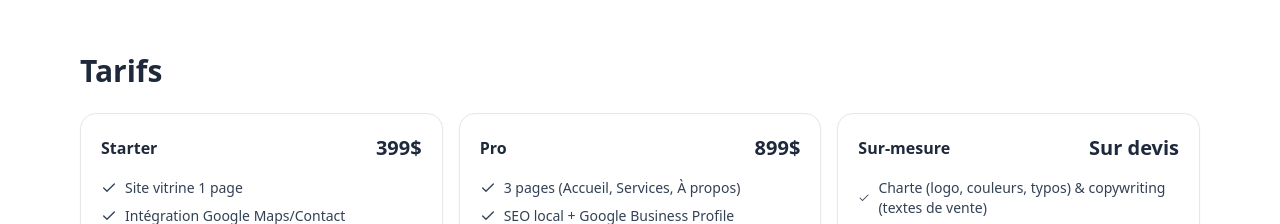
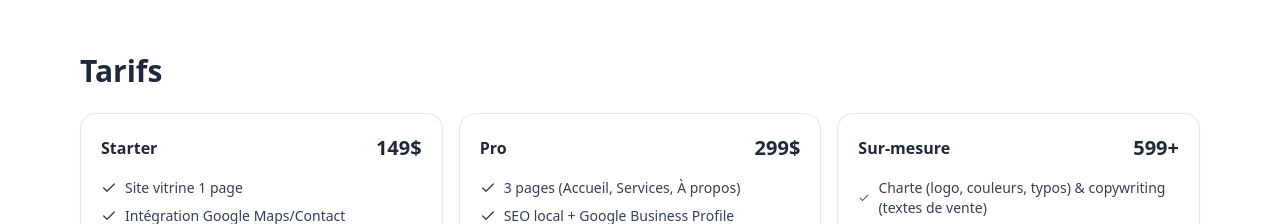
Before and after one commit to cadore93/nordik-ai-site, a Next.js app: page / in a window 1280 px wide. Shown: the part 1360-1584 px from the top of the page. Built offline with nearby package versions, Linux system fonts and the light colour scheme.

Commit message:
Update page.jsx

```diff
--- a/app/page.jsx
+++ b/app/page.jsx
@@ -21,9 +21,9 @@ export default function Page() {
     { name: "Gabriel B.", text: "Super service à la clientèle et toujours livré dans les temps.", stars: 5 },
   ];
   const plans = [
-    { name: "Starter", price: "399$", items: ["Site vitrine 1 page", "Intégration Google Maps/Contact", "Livraison 72h"]},
-    { name: "Pro", price: "899$", items: ["3 pages (Accueil, Services, À propos)", "SEO local + Google Business Profile", "Intégration prise de RDV"]},
-    { name: "Sur-mesure", price: "Sur devis", items: [
+    { name: "Starter", price: "149$", items: ["Site vitrine 1 page", "Intégration Google Maps/Contact", "Livraison 72h"]},
+    { name: "Pro", price: "299$", items: ["3 pages (Accueil, Services, À propos)", "SEO local + Google Business Profile", "Intégration prise de RDV"]},
+    { name: "Sur-mesure", price: "599+", items: [
   "Charte (logo, couleurs, typos) & copywriting (textes de vente)", "Automations IA (avis, posts)", "Suivi 30 jours"]},
 
   ];
```
